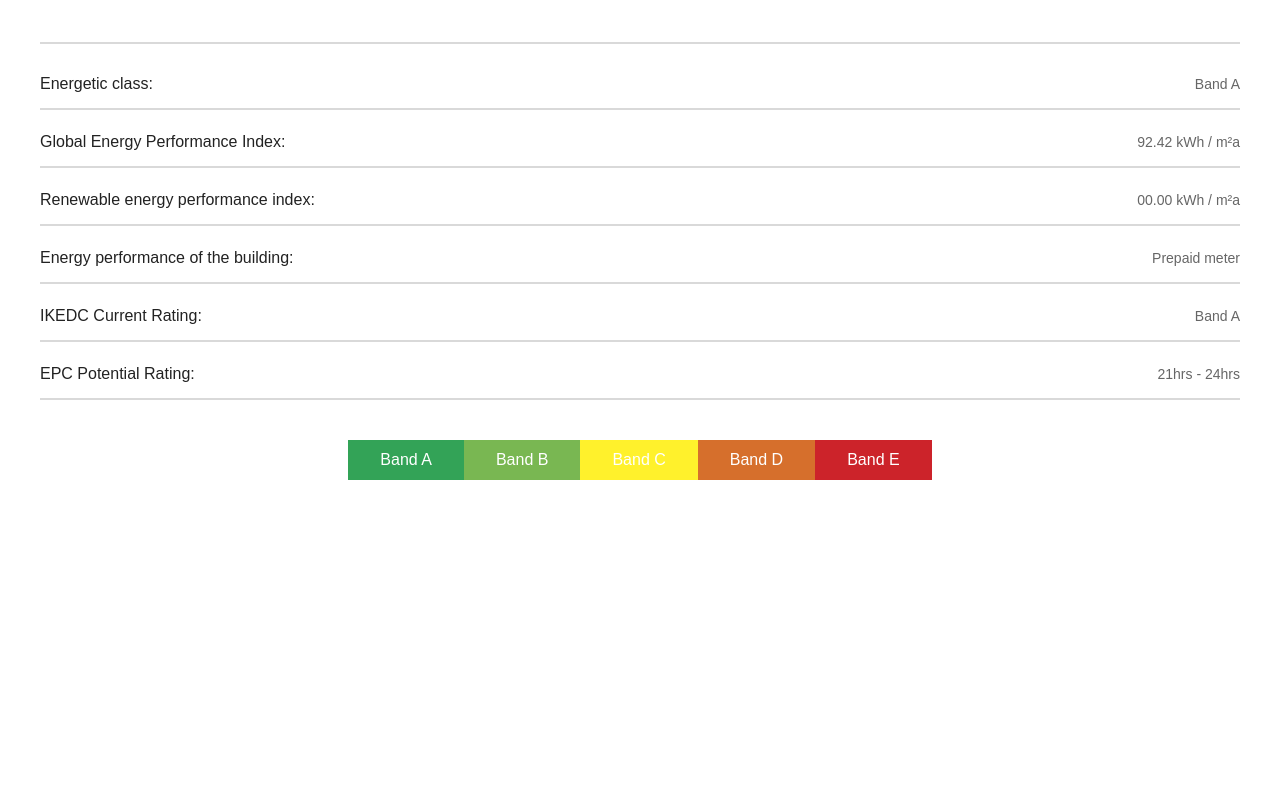
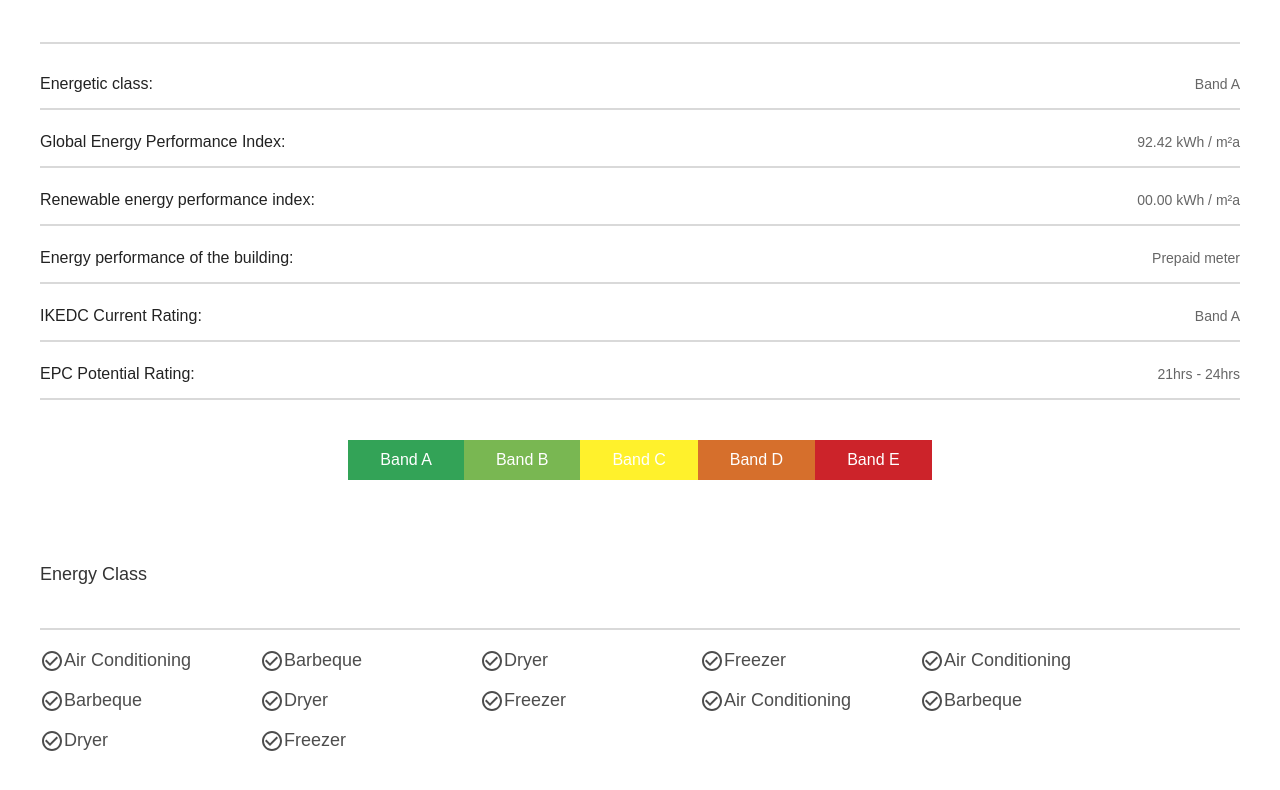
Before and after one commit to Obadea/rentwise, a React (Create React App) app: page /apartment/properties in a window 1280 px wide. Shown: the part 3041-3831 px from the top of the page. Before the commit the page ends 3521 px from the top, so only its background shows below. Built offline with nearby package versions, Linux system fonts and the light colour scheme; a web font is replaced by a local one.

Commit message:
minor update

```diff
--- a/src/pages/propertyPage/PropertyPage.jsx
+++ b/src/pages/propertyPage/PropertyPage.jsx
@@ -11,6 +11,7 @@ import Address from "./components/Address";
 import PropertyDetail from "./components/PropertyDetail";
 import PhotoGrid from "./components/PhotoGrid";
 import EnergyClass from "./components/EnergyClass";
+import Features from "./components/Features";
 
 function PropertyPage() {
   return (
@@ -71,6 +72,7 @@ function PropertyPage() {
       <PropertyDetail />
       <PhotoGrid />
       <EnergyClass />
+      <Features />
     </div>
   );
 }
--- a/src/pages/propertyPage/components/Features.jsx
+++ b/src/pages/propertyPage/components/Features.jsx
@@ -1,4 +1,5 @@
 import React from "react";
+import CheckCircleOutlineIcon from "@mui/icons-material/CheckCircleOutline";
 
 function Features() {
   return (
@@ -7,6 +8,56 @@ function Features() {
         <div className="flex justify-between py-10 border-b-2 border-[#D9D9D9]  ">
           <h4 className=" font-medium text-lg text-customdark">Energy Class</h4>
         </div>
+        <div className="text-lg font-normal text-customNameBlack flex flex-col gap-3 md:flex-row md:flex-wrap text-nowrap">
+          <h4 className="w-52">
+            <CheckCircleOutlineIcon />
+            Air Conditioning
+          </h4>
+          <h4 className="w-52">
+            <CheckCircleOutlineIcon />
+            Barbeque
+          </h4>
+          <h4 className="w-52">
+            <CheckCircleOutlineIcon />
+            Dryer
+          </h4>
+          <h4 className="w-52">
+            <CheckCircleOutlineIcon />
+            Freezer
+          </h4>
+          <h4 className="w-52">
+            <CheckCircleOutlineIcon />
+            Air Conditioning
+          </h4>
+          <h4 className="w-52">
+            <CheckCircleOutlineIcon />
+            Barbeque
+          </h4>
+          <h4 className="w-52">
+            <CheckCircleOutlineIcon />
+            Dryer
+          </h4>
+          <h4 className="w-52">
+            <CheckCircleOutlineIcon />
+            Freezer
+          </h4>
+          <h4 className="w-52">
+            <CheckCircleOutlineIcon />
+            Air Conditioning
+          </h4>
+          <h4 className="w-52">
+            <CheckCircleOutlineIcon />
+            Barbeque
+          </h4>
+          <h4 className="w-52">
+            <CheckCircleOutlineIcon />
+            Dryer
+          </h4>
+          <h4 className="w-52">
+            <CheckCircleOutlineIcon />
+            Freezer
+          </h4>
+        </div>
       </div>
     </div>
   );
```
